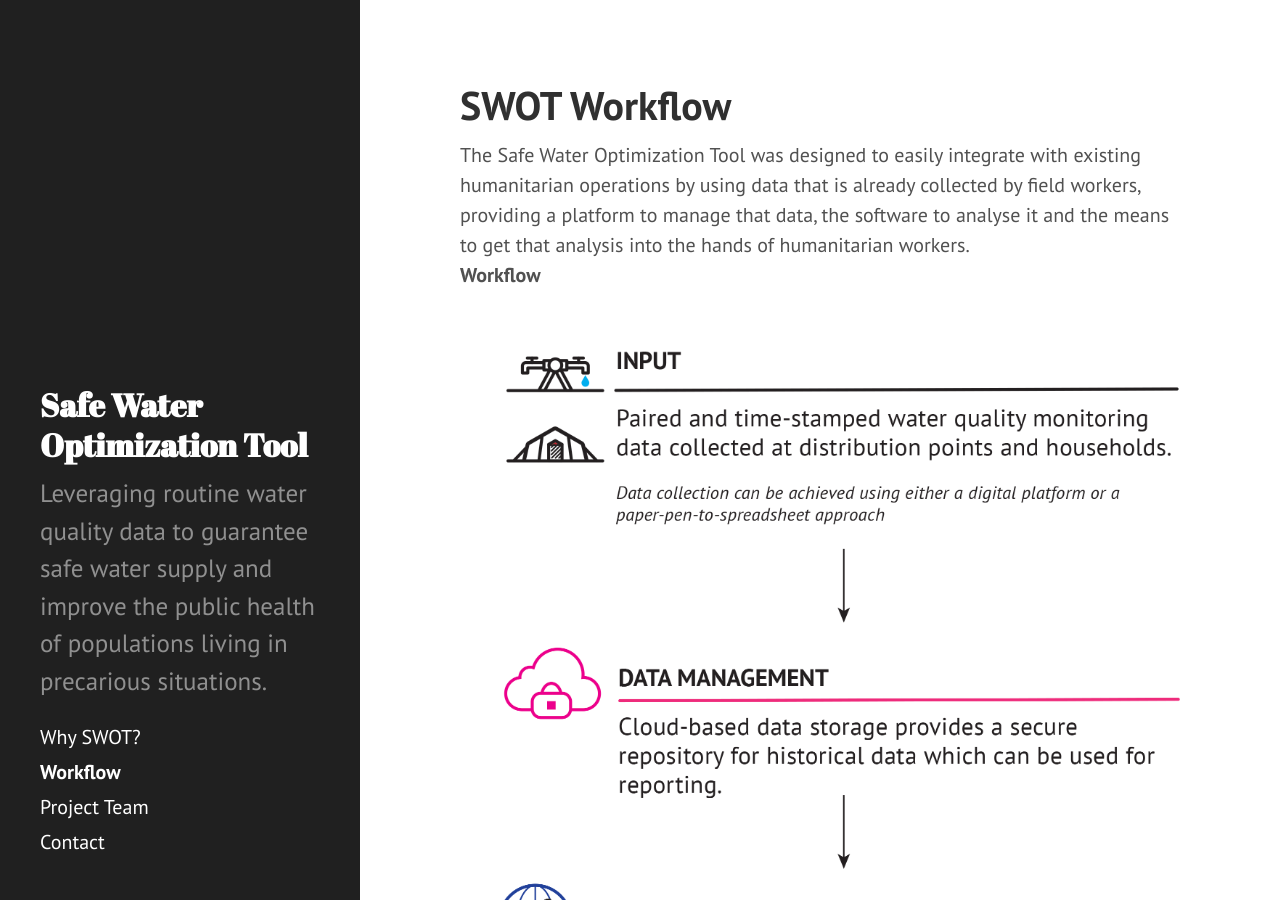
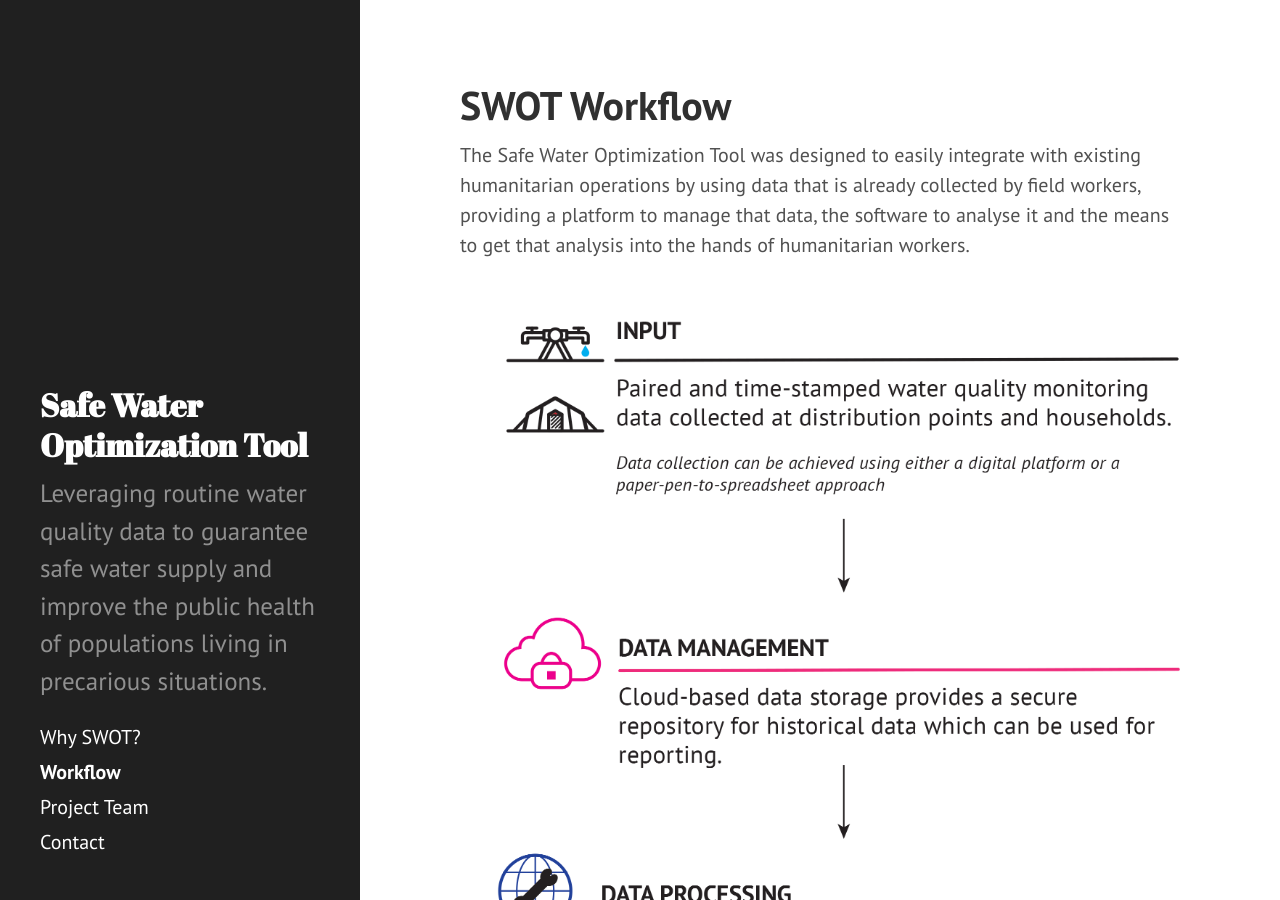
Before and after one commit to safeh2o/swot-infopage, a Jekyll site: the page built from workflow.md, in a window 1280 px wide and 900 px high. Built offline with Jekyll 4.4.1, drawn with Linux system fonts in a browser that asks for light colours; Markdown is read by kramdown in place of the engine named in the settings.

Commit message:
Update workflow.md

```diff
--- a/workflow.md
+++ b/workflow.md
@@ -5,7 +5,6 @@ title: SWOT Workflow
 
 The Safe Water Optimization Tool was designed to easily integrate with existing humanitarian operations by using data that is already collected by field workers, providing a platform to manage that data, the software to analyse it and the means to get that analysis into the hands of humanitarian workers.
 <br>
-<b>Workflow</b><br>
 <br>
 <div>
   <img src="/swot/public/images/SWOT_workflow.png" alt="Work Flow">
```
